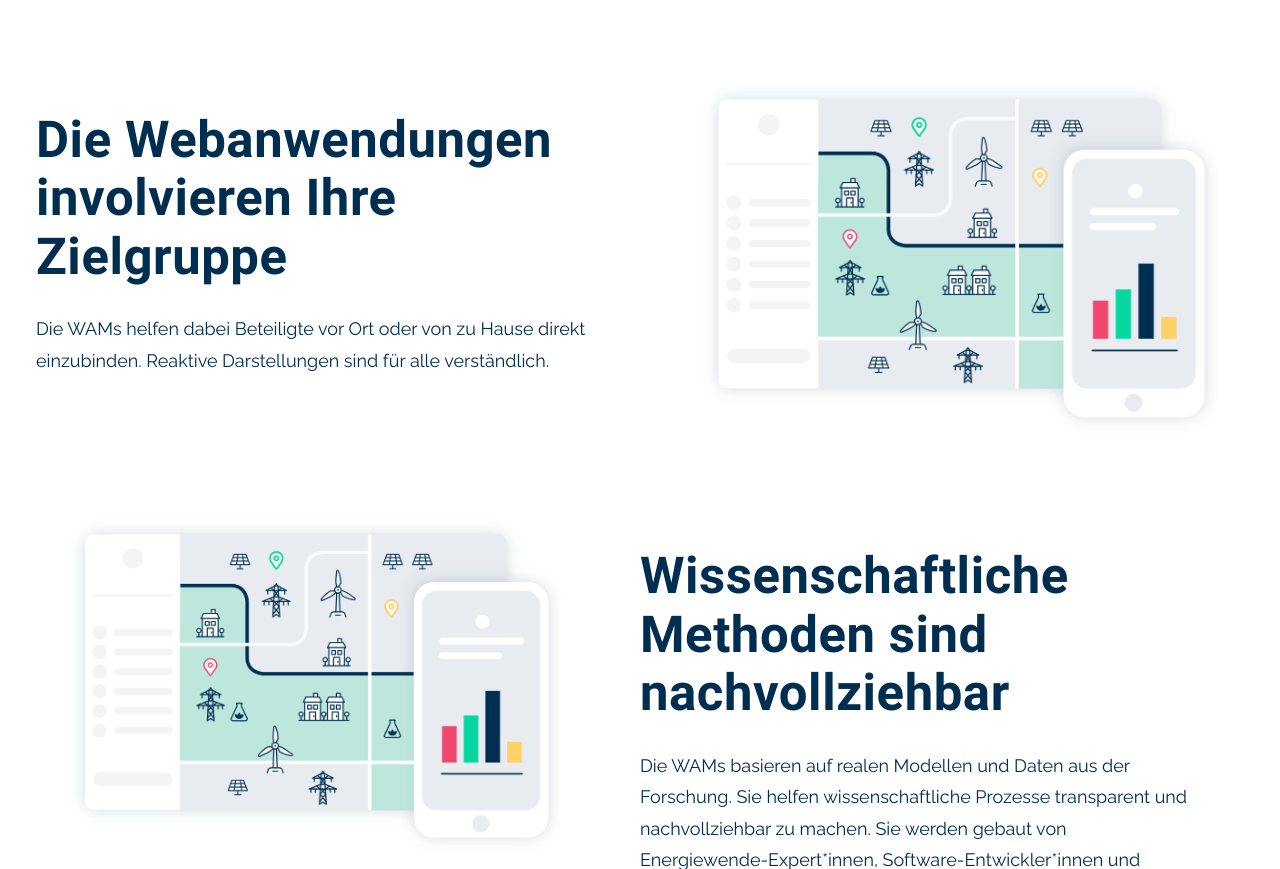
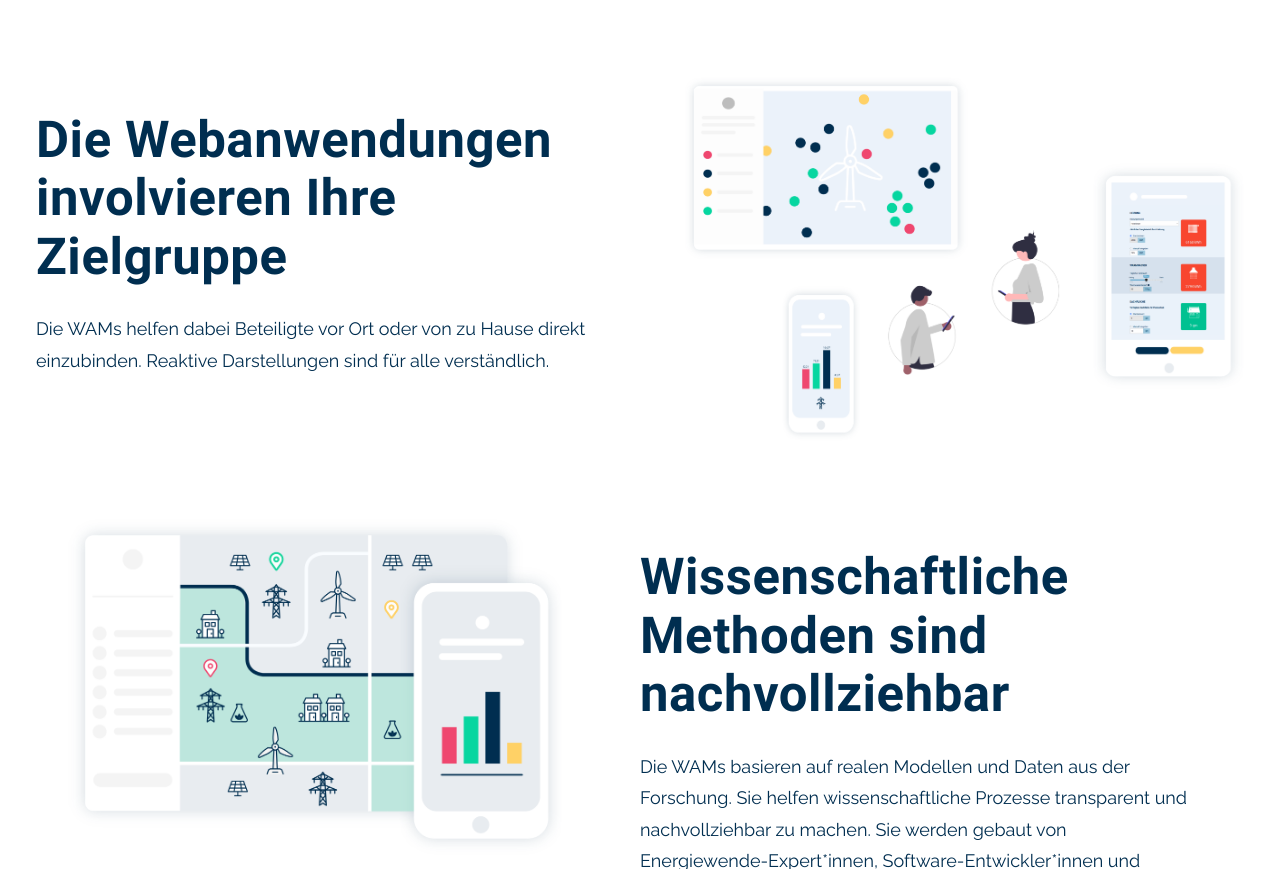
Before and after one commit to rl-institut/WAM-Homepage, a plain HTML site: page index.html in a window 1280 px wide. Shown: the part 1589-2458 px from the top of the page. Drawn offline with Linux system fonts and the light colour scheme.

Commit message:
add target group image

```diff
--- a/index.html
+++ b/index.html
@@ -71,7 +71,7 @@
               <p>Die WAMs helfen dabei Beteiligte vor Ort oder von zu Hause direkt einzubinden. Reaktive Darstellungen sind für alle verständlich.</p>
             </div>
             <div class="img">
-              <img src="assets/illustrations/WAM_Illustrations_hero.png" alt="Illustration von einer Karte auf dem Browser, die das Energiesystem darstellen sollte">
+              <img src="assets/illustrations/WAM_Illustrations_target_group.png" alt="Illustration von Mobile Usern und drei verschiedenen Geräten">
             </div>
           </div>
           <div class="skills__item skills__item--reversed">
```
Also changed, not shown: assets/illustrations/WAM_Illustrations_target_group.png (added).
